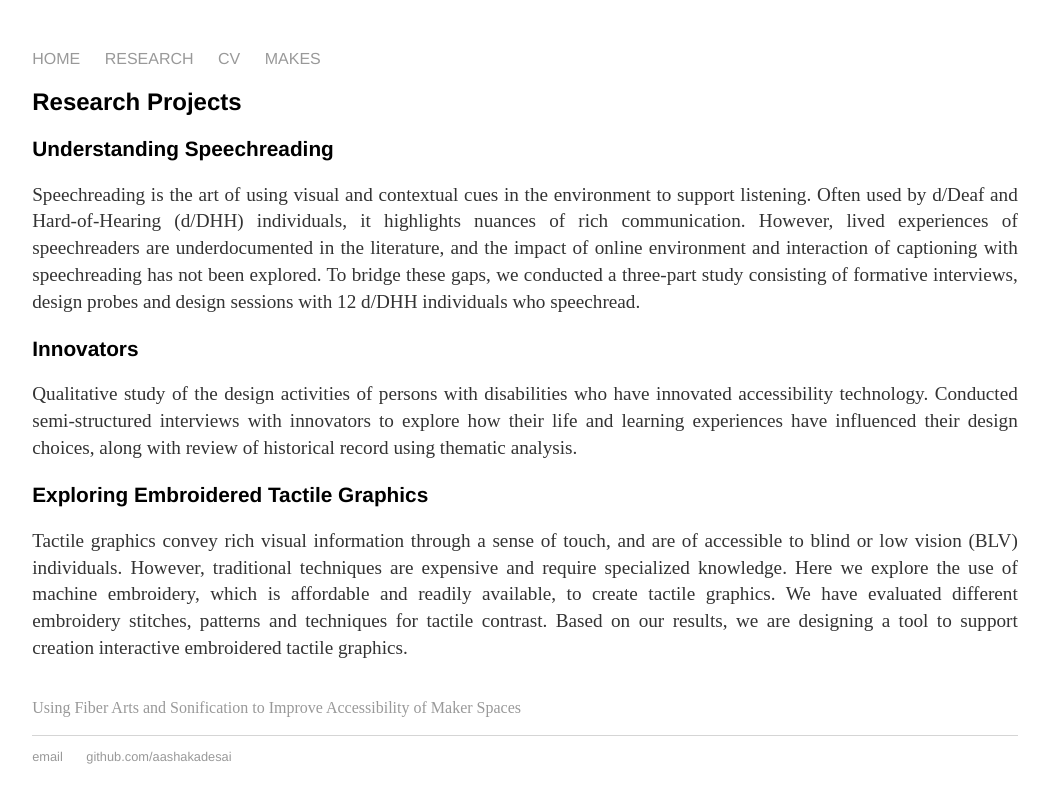
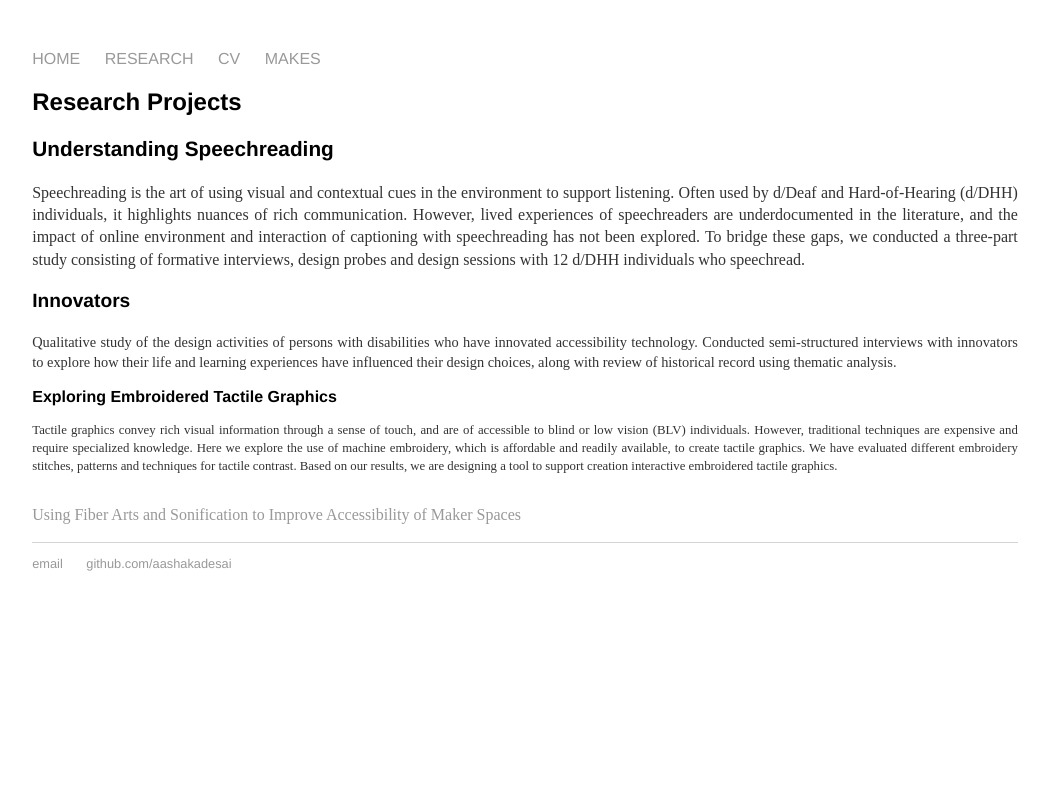
Before and after one commit to aashakadesai/aashakadesai.github.io, a Jekyll site: the page built from research/index.html, in a window 1280 px wide. Shown: the top 803 px of the page, without its empty margins (115-1164 px from the left). Built offline with Jekyll 4.4.1, drawn with Linux system fonts in a browser that asks for light colours.

Commit message:
Update index.html

```diff
--- a/research/index.html
+++ b/research/index.html
@@ -6,16 +6,16 @@
 
 	<h2>Research Projects</h2>
 
-  <h3>Understanding Speechreading</h3>
-	<p>Speechreading is the art of using visual and contextual cues in the environment to support listening. Often used by d/Deaf and Hard-of-Hearing (d/DHH) individuals, it highlights nuances of rich communication. However, lived experiences of speechreaders are underdocumented in the literature, and the impact of online environment and interaction of captioning with speechreading has not been explored. To bridge these gaps, we conducted a three-part study consisting of formative interviews, design probes and design sessions with 12 d/DHH individuals who speechread.</p>
+  <h3 style="font-size:1.3em;">Understanding Speechreading</h3>
+	<p style="font-size:1.0em;">Speechreading is the art of using visual and contextual cues in the environment to support listening. Often used by d/Deaf and Hard-of-Hearing (d/DHH) individuals, it highlights nuances of rich communication. However, lived experiences of speechreaders are underdocumented in the literature, and the impact of online environment and interaction of captioning with speechreading has not been explored. To bridge these gaps, we conducted a three-part study consisting of formative interviews, design probes and design sessions with 12 d/DHH individuals who speechread.</p>
 
-  <h3>Innovators</h3>
-	<p>Qualitative study of the design activities of persons with disabilities who have innovated accessibility technology. Conducted semi-structured interviews with innovators to explore how their life and learning experiences have influenced their design choices, along with review of historical record using thematic analysis.</p>
+  <h3 style="font-size:1.2em;">Innovators</h3>
+	<p style="font-size:0.9em;">Qualitative study of the design activities of persons with disabilities who have innovated accessibility technology. Conducted semi-structured interviews with innovators to explore how their life and learning experiences have influenced their design choices, along with review of historical record using thematic analysis.</p>
 
-  <h3>Exploring Embroidered Tactile Graphics</h3>
-  <p>Tactile graphics convey rich visual information through a sense of touch, and are of accessible to blind or low vision (BLV) individuals. However, traditional techniques are expensive and require specialized knowledge. Here we explore the use of machine embroidery, which is affordable and readily available, to create tactile graphics. We have evaluated different embroidery stitches, patterns and techniques for tactile contrast. Based on our results, we are designing a tool to support creation interactive embroidered tactile graphics.</p>
+  <h3 style="font-size:1.0em;">Exploring Embroidered Tactile Graphics</h3>
+  <p style="font-size:0.8em;">Tactile graphics convey rich visual information through a sense of touch, and are of accessible to blind or low vision (BLV) individuals. However, traditional techniques are expensive and require specialized knowledge. Here we explore the use of machine embroidery, which is affordable and readily available, to create tactile graphics. We have evaluated different embroidery stitches, patterns and techniques for tactile contrast. Based on our results, we are designing a tool to support creation interactive embroidered tactile graphics.</p>
 <br>
-  <a href="FiberArts_and_Sonification.pdf"> Using Fiber Arts and Sonification to Improve Accessibility of Maker Spaces</a>
+  <a href="FiberArts_and_Sonification.pdf" style="font-size:1.0em;"> Using Fiber Arts and Sonification to Improve Accessibility of Maker Spaces</a>
 <br>
 <br>
 </div><!-- /.blurb -->
```
